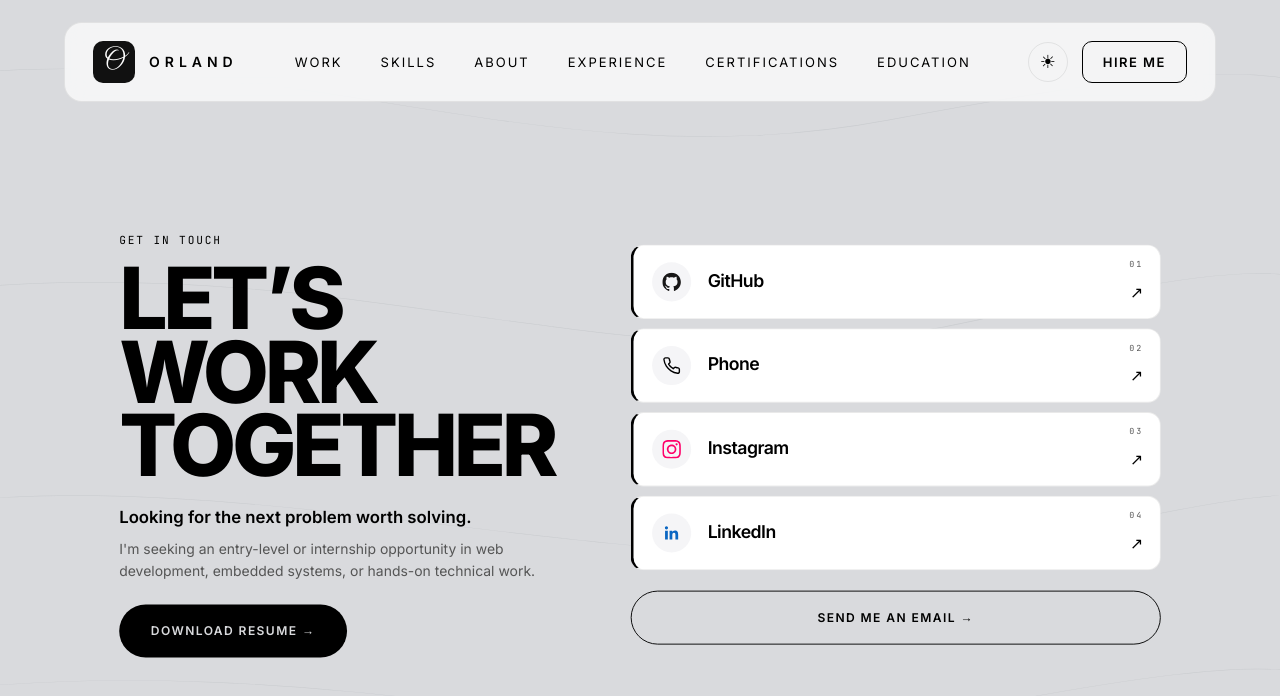
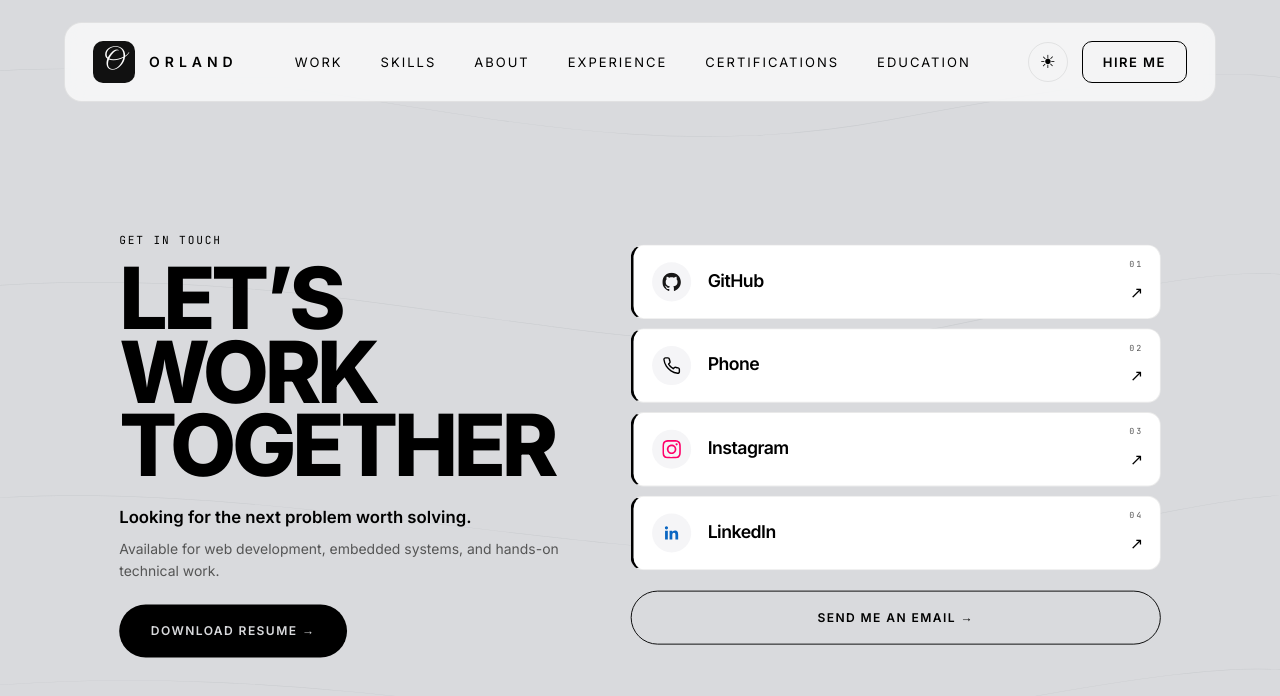
Before and after one commit to LouiseCatala/Catala-Portfolio, a Next.js app: page /contact in a window 1280 px wide. Shown: the top 696 px of the page. Built offline with nearby package versions, Linux system fonts and the light colour scheme.

Commit message:
Remove internship language from portfolio

```diff
--- a/components/Sections.js
+++ b/components/Sections.js
@@ -35,7 +35,7 @@ export function Experience() {
 export function Contact() {
   return (
     <section id="contact" className="section two contact">
-      <div><p className="eyebrow reveal">GET IN TOUCH</p><h2 className="mega reveal">LET’S<br />WORK<br />TOGETHER</h2><p className="lead">Looking for the next problem worth solving.</p><p className="muted">I'm seeking an entry-level or internship opportunity in web development, embedded systems, or hands-on technical work.</p><a className="btn dark pill" href={resume}>DOWNLOAD RESUME →</a></div>
+      <div><p className="eyebrow reveal">GET IN TOUCH</p><h2 className="mega reveal">LET’S<br />WORK<br />TOGETHER</h2><p className="lead">Looking for the next problem worth solving.</p><p className="muted">Available for web development, embedded systems, and hands-on technical work.</p><a className="btn dark pill" href={resume}>DOWNLOAD RESUME →</a></div>
       <div className="c-cards">{contactDirectory.map(([n,l,h])=>(<a key={l} className="c-card reveal" href={h} target={h.startsWith("http")?"_blank":undefined} rel="noopener noreferrer"><span className="ic"><ContactIcon name={l} /></span><span><b>{l}</b></span><span className="cn mono">{n}</span><span className="arrow">↗</span></a>))}
         <a className="btn outline pill wide" href="mailto:louise.catala24@gmail.com">SEND ME AN EMAIL →</a></div>
     </section>
--- a/data/content.js
+++ b/data/content.js
@@ -232,7 +232,7 @@ export const capabilities = [
     tags: ["Customer Service", "Communication", "Appointment Scheduling", "Service Coordination", "Teamwork", "Delivery Support"]
   }
 ]
-export const about = {"stats": [["CV Projects", "4"], ["Degree", "BSCpE"], ["Based in", "Angeles City"]], "bio": "I’m Orland Louise Catala, a Computer Engineering student at Systems Plus College Foundation. I build web applications and embedded systems that address practical needs, from post-harvest coordination to accessible welfare kiosks and automated water refilling. Alongside my technical projects, I’ve worked as a freelance PC and laptop cleaner, Jollibee service crew member, and on-call truck porter. These experiences shaped my approach to reliable, hands-on work, customer service, and teamwork. I’m seeking an entry-level or internship opportunity where I can contribute and develop my technical skills.", "currently": [["Building", "Web & embedded systems"], ["Practicing", "Hands-on hardware care"], ["Seeking", "Entry-level & internship roles"]], "traits": ["Computer Literacy", "Customer Service", "Communication", "Active Listening", "Leadership", "Planning", "Problem Solving", "Adaptability", "Consistency", "Ability to Work Independently or in a Team"]}
+export const about = {"stats": [["CV Projects", "4"], ["Degree", "BSCpE"], ["Based in", "Angeles City"]], "bio": "I’m Orland Louise Catala, a Computer Engineering student at Systems Plus College Foundation. I build web applications and embedded systems that address practical needs, from post-harvest coordination to accessible welfare kiosks and automated water refilling. Alongside my technical projects, I’ve worked as a freelance PC and laptop cleaner, Jollibee service crew member, and on-call truck porter. These experiences shaped my approach to reliable, hands-on work, customer service, and teamwork. I continue to develop my technical skills through practical projects and hands-on work.", "currently": [["Building", "Web & embedded systems"], ["Practicing", "Hands-on hardware care"], ["Focused on", "Practical projects & technical work"]], "traits": ["Computer Literacy", "Customer Service", "Communication", "Active Listening", "Leadership", "Planning", "Problem Solving", "Adaptability", "Consistency", "Ability to Work Independently or in a Team"]}
 export const certifications = [
   { title: "Claude Code 101", issuer: "Anthropic", type: "Certificate of Completion", image: "/certificates/claude-code-101.png", file: "https://verify.skilljar.com/c/zbenymmamw2p" },
   { title: "Introduction to Cybersecurity", issuer: "Cisco", type: "Certificate of Course Completion", featured: true, file: "https://www.credly.com/badges/c0b514c4-818d-4358-80f9-031d4e683ec6/public_url" },
```
